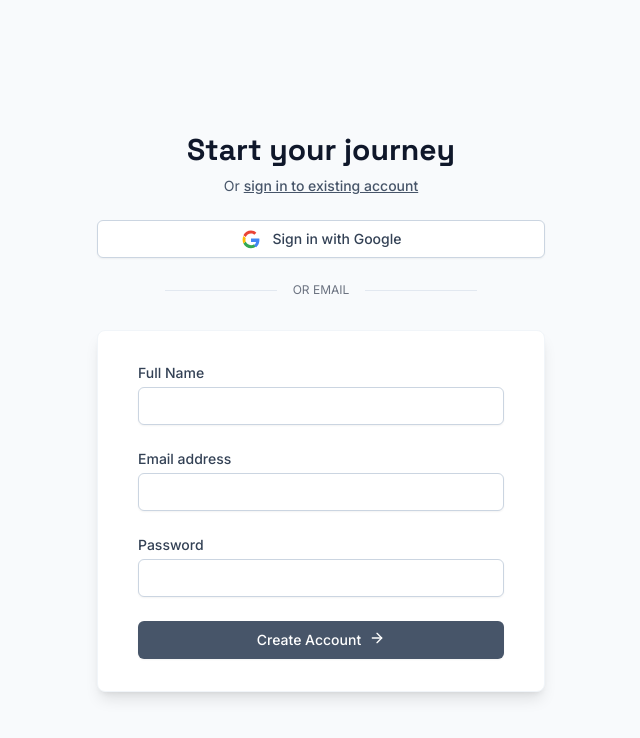
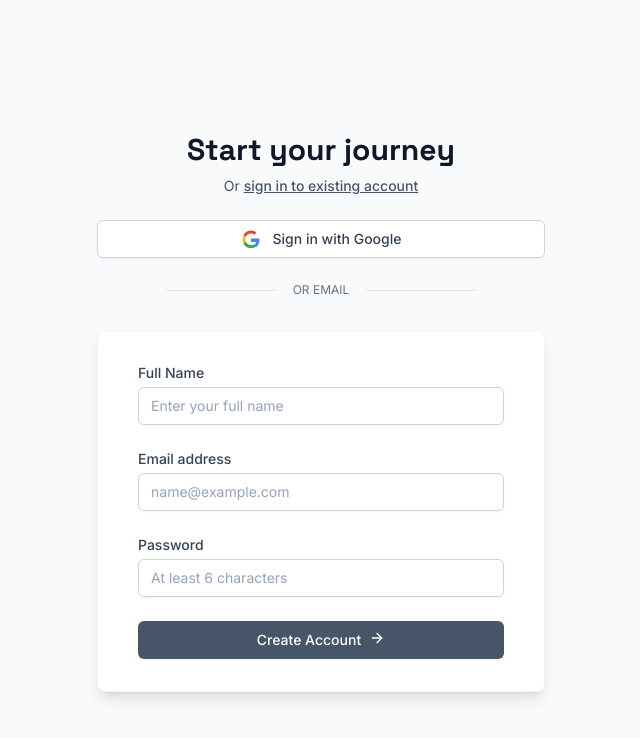
Before and after one commit to alexusjalaneajenkins/jalanea-works, a React (Vite) app: page /auth in a window 1280 px wide. Shown: the top 738 px of the page, without its empty margins (319-959 px from the left). Built offline with nearby package versions, Linux system fonts and the light colour scheme; no server answers.

Commit message:
fix: Add strict email validation and disable browser autofill on auth forms

```diff
--- a/components/AuthModal.tsx
+++ b/components/AuthModal.tsx
@@ -677,6 +677,13 @@ export const AuthModal: React.FC<AuthModalProps> = ({ isOpen, onClose, initialMo
             return;
         }
 
+        // Strict email validation - must have proper domain with TLD
+        const emailRegex = /^[a-zA-Z0-9._%+-]+@[a-zA-Z0-9.-]+\.[a-zA-Z]{2,}$/;
+        if (!emailRegex.test(signupEmail)) {
+            setSignupError({ message: 'Please enter a valid email address (e.g., name@example.com)', isEmailExists: false });
+            return;
+        }
+
         if (signupPassword.length < 6) {
             setSignupError({ message: 'Password must be at least 6 characters', isEmailExists: false });
             return;
@@ -955,6 +962,7 @@ export const AuthModal: React.FC<AuthModalProps> = ({ isOpen, onClose, initialMo
                     <input
                         type="email"
                         placeholder="Enter your email"
+                        autoComplete="off"
                         value={signupEmail}
                         onChange={(e) => setSignupEmail(e.target.value)}
                         className="w-full bg-white/5 border border-white/10 rounded-xl py-3.5 pl-12 pr-4 text-white placeholder-jalanea-500 focus:outline-none focus:ring-2 focus:ring-gold/50 focus:border-gold/50 transition-all font-medium"
@@ -972,6 +980,7 @@ export const AuthModal: React.FC<AuthModalProps> = ({ isOpen, onClose, initialMo
                     <input
                         type={showPassword ? 'text' : 'password'}
                         placeholder="Create a password"
+                        autoComplete="new-password"
                         value={signupPassword}
                         onChange={(e) => setSignupPassword(e.target.value)}
                         className="w-full bg-white/5 border border-white/10 rounded-xl py-3.5 pl-12 pr-12 text-white placeholder-jalanea-500 focus:outline-none focus:ring-2 focus:ring-gold/50 focus:border-gold/50 transition-all font-medium"
--- a/pages/Auth.tsx
+++ b/pages/Auth.tsx
@@ -17,12 +17,31 @@ export const AuthPage: React.FC = () => {
     const [error, setError] = useState('');
     const [loading, setLoading] = useState(false);
 
+    // Strict email validation regex
+    const isValidEmail = (email: string): boolean => {
+        const emailRegex = /^[a-zA-Z0-9._%+-]+@[a-zA-Z0-9.-]+\.[a-zA-Z]{2,}$/;
+        return emailRegex.test(email);
+    };
+
     const { login, signup, loginWithGoogle } = useAuth();
     const navigate = useNavigate();
 
     const handleSubmit = async (e: React.FormEvent) => {
         e.preventDefault();
         setError('');
+
+        // Validate email format before submission
+        if (!isValidEmail(email)) {
+            setError('Please enter a valid email address (e.g., name@example.com)');
+            return;
+        }
+
+        // Validate password length
+        if (password.length < 6) {
+            setError('Password must be at least 6 characters long');
+            return;
+        }
+
         setLoading(true);
 
         try {
@@ -41,7 +60,8 @@ export const AuthPage: React.FC = () => {
                         window.location.href = '/onboarding';
                     }
                 } else {
-                    window.location.href = '/dashboard'; // Fallback
+                    // No user document found - send to onboarding
+                    window.location.href = '/onboarding';
                 }
             } else {
                 await signup(email, password, name);
@@ -133,9 +153,11 @@ export const AuthPage: React.FC = () => {
                                         id="name"
                                         name="name"
                                         type="text"
+                                        autoComplete="off"
                                         required
                                         value={name}
                                         onChange={(e) => setName(e.target.value)}
+                                        placeholder="Enter your full name"
                                         className="appearance-none block w-full px-3 py-2 border border-jalanea-300 rounded-md shadow-sm placeholder-jalanea-400 focus:outline-none focus:ring-jalanea-500 focus:border-jalanea-500 sm:text-sm"
                                     />
                                 </div>
@@ -151,10 +173,13 @@ export const AuthPage: React.FC = () => {
                                     id="email"
                                     name="email"
                                     type="email"
-                                    autoComplete="email"
+                                    autoComplete="off"
                                     required
                                     value={email}
                                     onChange={(e) => setEmail(e.target.value)}
+                                    placeholder="name@example.com"
+                                    pattern="[a-zA-Z0-9._%+-]+@[a-zA-Z0-9.-]+\.[a-zA-Z]{2,}$"
+                                    title="Please enter a valid email address"
                                     className="appearance-none block w-full px-3 py-2 border border-jalanea-300 rounded-md shadow-sm placeholder-jalanea-400 focus:outline-none focus:ring-jalanea-500 focus:border-jalanea-500 sm:text-sm"
                                 />
                             </div>
@@ -169,10 +194,12 @@ export const AuthPage: React.FC = () => {
                                     id="password"
                                     name="password"
                                     type="password"
-                                    autoComplete="current-password"
+                                    autoComplete="new-password"
                                     required
+                                    minLength={6}
                                     value={password}
                                     onChange={(e) => setPassword(e.target.value)}
+                                    placeholder="At least 6 characters"
                                     className="appearance-none block w-full px-3 py-2 border border-jalanea-300 rounded-md shadow-sm placeholder-jalanea-400 focus:outline-none focus:ring-jalanea-500 focus:border-jalanea-500 sm:text-sm"
                                 />
                             </div>
```
Lines whose indentation alone changed are shown as unchanged.
